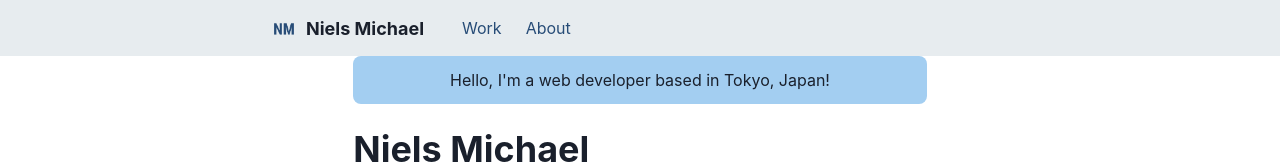
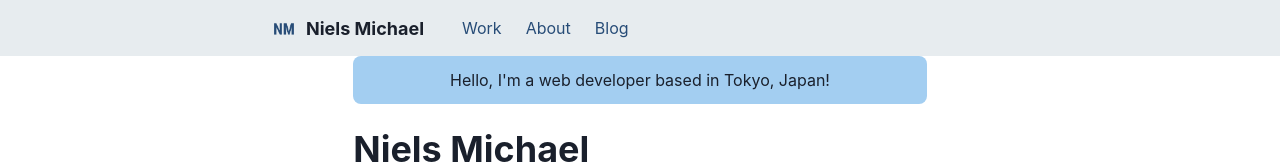
Before and after one commit to nielsmichael/niels-homepage, a Next.js app: page / in a window 1280 px wide. Shown: the top 164 px of the page. Built offline with nearby package versions, Linux system fonts and the light colour scheme.

Commit message:
Add blog link to menus

```diff
--- a/components/navbar.js
+++ b/components/navbar.js
@@ -71,6 +71,9 @@ const Navbar = props => {
           <LinkItem href="/about" path={path}>
             About
           </LinkItem>
+          <LinkItem href="/blog" path={path}>
+            Blog
+          </LinkItem>
         </Stack>
         <Box flex={1} align="right">
           <Box ml={2} display={{ base: 'inline-block', md: 'none' }}>
@@ -91,6 +94,9 @@ const Navbar = props => {
                 <NextLink href="/about" passHref>
                   <MenuItem as={Link}>About</MenuItem>
                 </NextLink>
+                <NextLink href="/blog" passHref>
+                  <MenuItem as={Link}>Blog</MenuItem>
+                </NextLink>
                 <MenuItem as={Link} href="https://github.com/nielsmichael">
                   Github
                 </MenuItem>
```
